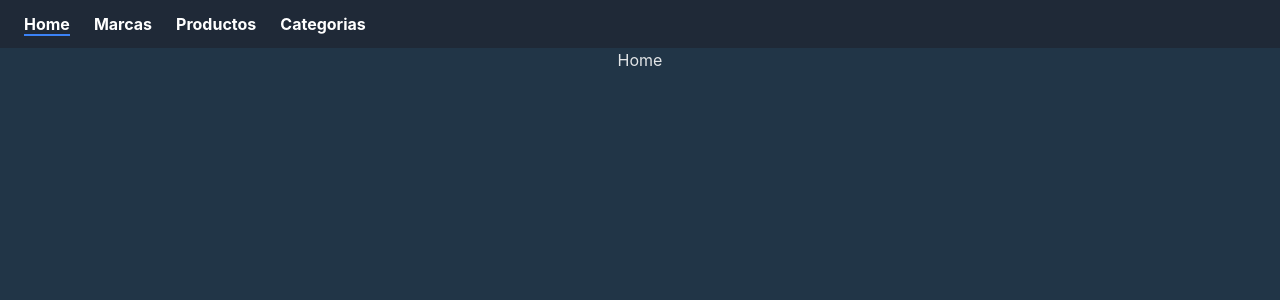
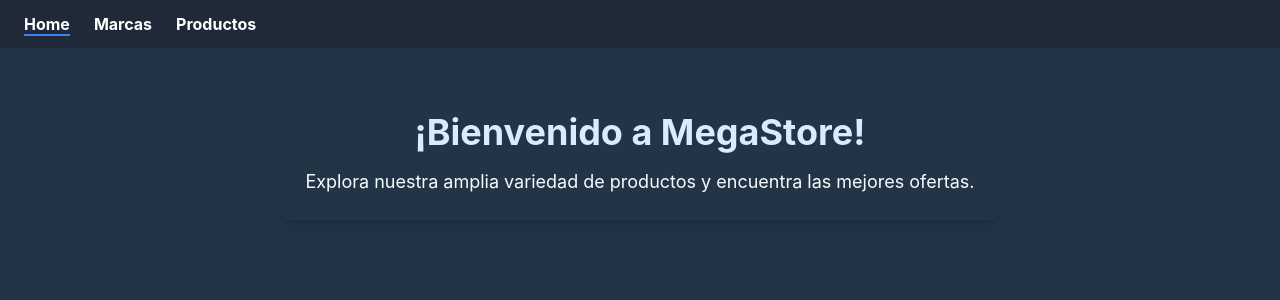
Before and after one commit to lucasgazzola/progavanzada-eshop, a React (Vite) app in the folder frontend/: page / in a window 1280 px wide. Shown: the top 300 px of the page. Built offline with nearby package versions, Linux system fonts and the light colour scheme.

Commit message:
fix title y agregado home

```diff
--- a/frontend/index.html
+++ b/frontend/index.html
@@ -5,10 +5,8 @@
   <meta charset="UTF-8" />
   <link rel="icon" type="image/svg+xml" href="/vite.svg" />
   <meta name="viewport" content="width=device-width, initial-scale=1.0" />
-
   <link rel="icon" type="image/png" sizes="32x32" href="/favicon.png">
-
-  <title>EShop</title>
+  <title>MegaStore</title>
 </head>
 
 <body>
--- a/frontend/src/App.tsx
+++ b/frontend/src/App.tsx
@@ -5,16 +5,17 @@ import Marcas from './pages/Marcas'
 import Productos from './pages/Productos'
 
 import './App.css'
+import Home from './pages/Home'
 
 function App() {
   return (
     <div className="flex flex-col items-center min-h-screen">
       <Header />
       <Routes>
-        <Route path="/" element={<p>Home</p>} />
+        <Route path="/" element={<Home />} />
         <Route path="/marcas" element={<Marcas />} />
         <Route path="/productos" element={<Productos />} />
-        <Route path="/categorias" element={<p>Categorias</p>} />
+        {/* <Route path="/categorias" element={<p>Categorias</p>} /> */}
       </Routes>
       {/* <ListaDeMarcas />
       <AgregarMarca /> */}
--- a/frontend/src/components/Header.tsx
+++ b/frontend/src/components/Header.tsx
@@ -14,9 +14,9 @@ function Header() {
           <li>
             <LinkItem to={'/productos'} text={'Productos'} />
           </li>
-          <li>
+          {/* <li>
             <LinkItem to={'/categorias'} text={'Categorias'} />
-          </li>
+          </li> */}
         </ul>
       </nav>
     </header>
--- /dev/null
+++ b/frontend/src/pages/Home.tsx
@@ -0,0 +1,22 @@
+import { useEffect } from 'react'
+
+function Home() {
+  useEffect(() => {
+    document.title = 'MegaStore/Inicio'
+  }, [])
+  return (
+    <div className="flex justify-center items-center mt-10">
+      <div className="text-center p-6 shadow-lg rounded-lg">
+        <h1 className="text-4xl font-bold mb-4 text-blue-100">
+          ¡Bienvenido a MegaStore!
+        </h1>
+        <p className="text-lg text-gray-50">
+          Explora nuestra amplia variedad de productos y encuentra las mejores
+          ofertas.
+        </p>
+      </div>
+    </div>
+  )
+}
+
+export default Home
--- a/frontend/src/pages/Marcas.tsx
+++ b/frontend/src/pages/Marcas.tsx
@@ -17,6 +17,10 @@ function Marcas() {
   const [incluirEliminados, setIncluirEliminados] = useState(false)
   const [isEditing, setIsEditing] = useState(false)
   const [editingId, setEditingId] = useState<number | null>(null) // Almacena el ID cuando estamos editando
+
+  useEffect(() => {
+    document.title = 'MegaStore/Marcas'
+  }, [])
 
   useEffect(() => {
     const handleEscape = (event: KeyboardEvent) => {
--- a/frontend/src/pages/Productos.tsx
+++ b/frontend/src/pages/Productos.tsx
@@ -17,6 +17,10 @@ function Productos() {
   const [incluirEliminados, setincluirEliminados] = useState(false)
   const [isEditing, setIsEditing] = useState(false)
   const [editingId, setEditingId] = useState<number | null>(null) // Almacena el ID cuando estamos editando
+
+  useEffect(() => {
+    document.title = 'MegaStore/Productos'
+  }, [])
 
   useEffect(() => {
     const handleEscape = (event: KeyboardEvent) => {
```
